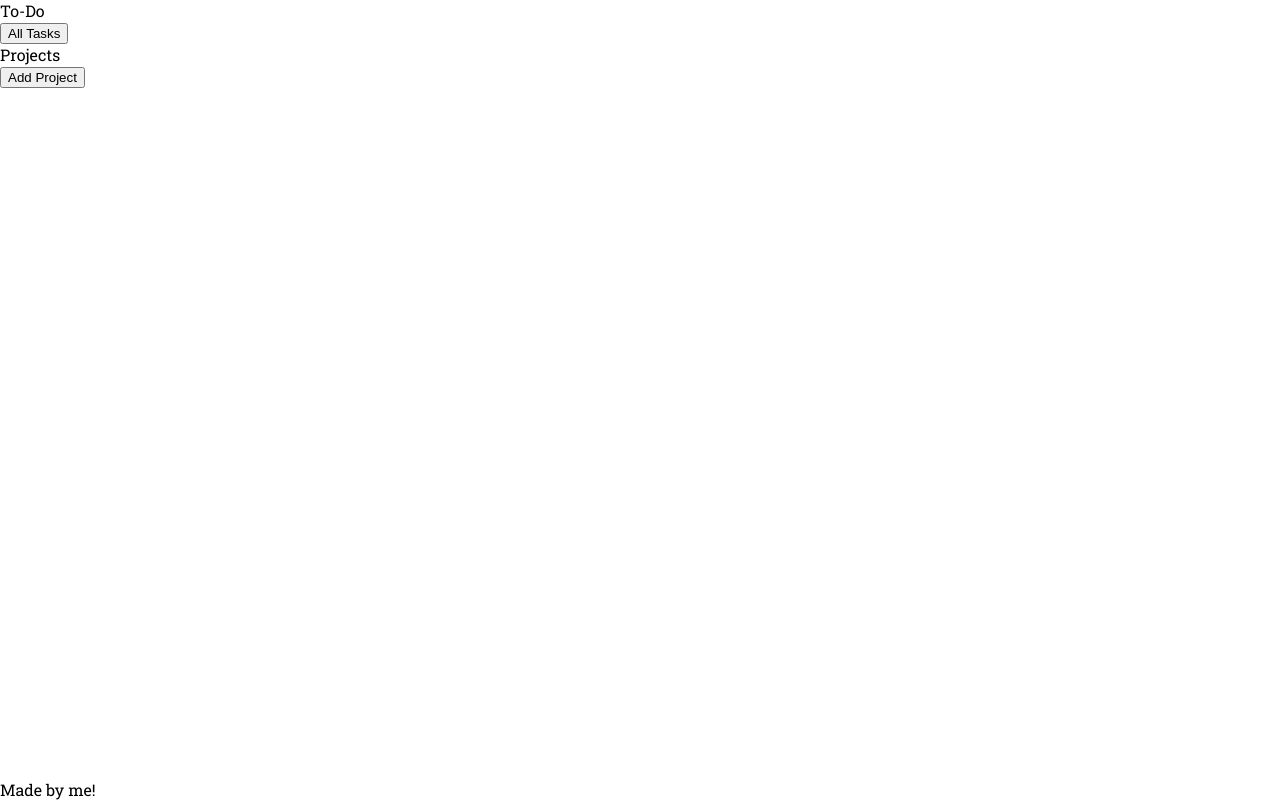
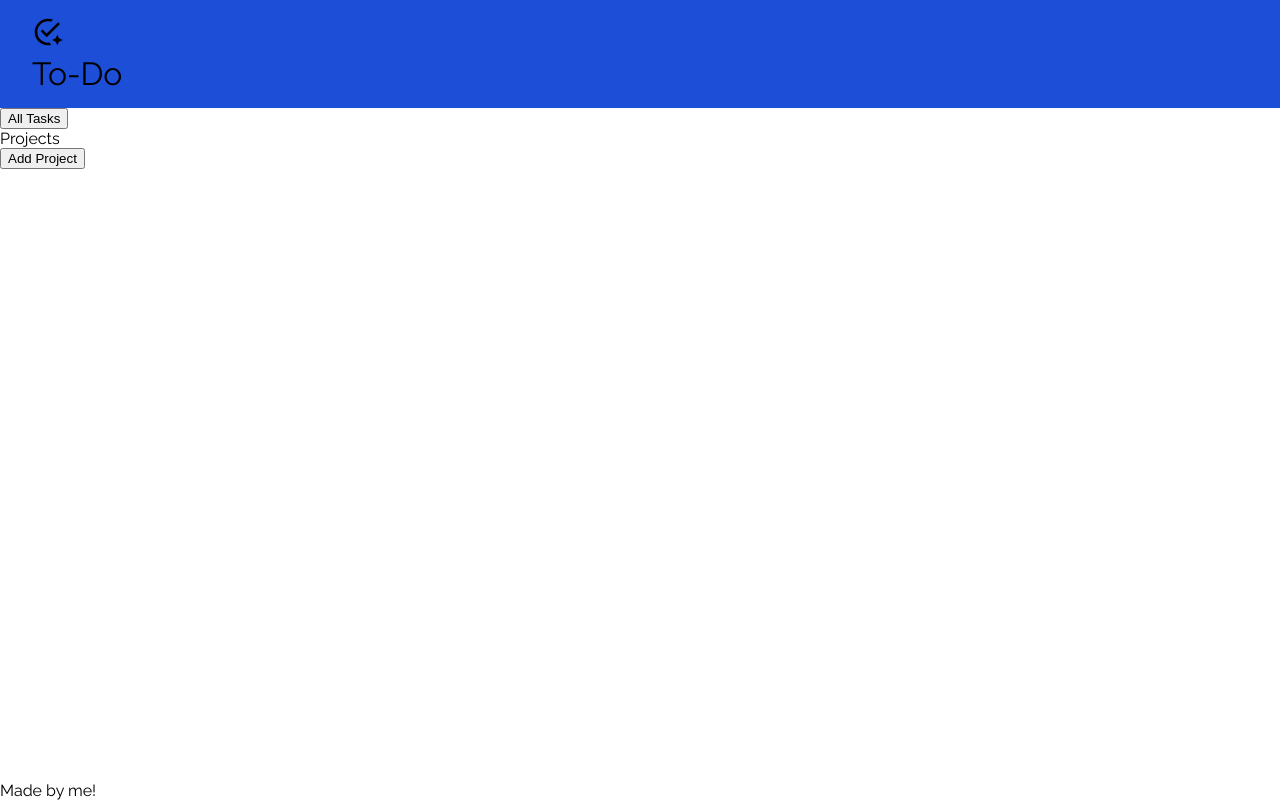
Before and after one commit to hnnhcmmngs/to-do, a website built with webpack: page src/index.html in a window 1280 px wide. Built offline with nearby package versions, Linux system fonts and the light colour scheme; a web font is replaced by a local one.

Commit message:
Add images module to load images
In order to work with webpack, a new images module has been created
so that any logos and images can be loaded and added to elements using
JavaScript. A logo has been added to the header to test that the module
works properly and images properly load.

```diff
--- a/package.json
+++ b/package.json
@@ -13,8 +13,11 @@
   "license": "ISC",
   "devDependencies": {
     "css-loader": "^7.1.1",
+    "file-loader": "^6.2.0",
+    "html-bundler-webpack-plugin": "^3.17.2",
     "html-webpack-plugin": "^5.6.0",
     "style-loader": "^4.0.0",
+    "url-loader": "^4.1.1",
     "webpack": "^5.91.0",
     "webpack-cli": "^5.1.4",
     "webpack-dev-server": "^5.0.4"
--- /dev/null
+++ b/src/images.js
@@ -0,0 +1,6 @@
+import task from "./img/task.svg";
+
+export const loadImages = () => {
+    const logo = document.querySelector("#logo");
+    logo.src = task;
+}
--- a/src/index.html
+++ b/src/index.html
@@ -6,7 +6,10 @@
     <title>To-Do</title>
 </head>
 <body>
-    <div id="header">To-Do</div>
+    <div id="header">
+        <img id="logo" height="32px" alt="Checkbox">
+        <div>To-Do</div>
+    </div>
     <div id="sidebar">
         <button id="alltasks">All Tasks</button>
         <div>Projects</div>
--- a/src/index.js
+++ b/src/index.js
@@ -3,6 +3,7 @@ import listeners from './listeners';
 import domHandler from './dom';
 import projects from './projects';
 import toDos from './todo';
+import { loadImages } from './images';
 
 projects.setProjectList(new Map(JSON.parse(localStorage.getItem("projectMap"))));
 let taskStorage = localStorage.getItem("taskList");
@@ -28,3 +29,5 @@ listeners.listenCloseExpand();
 listeners.listenCancelEdit();
 listeners.listenSubmitEdit();
 listeners.listenEditTitleInput();
+
+loadImages();
--- a/src/style.css
+++ b/src/style.css
@@ -1,4 +1,4 @@
-@import url('https://fonts.googleapis.com/css2?family=Roboto+Slab:wght@100..900&display=swap');
+@import url('https://fonts.googleapis.com/css2?family=Platypi:ital,wght@0,300..800;1,300..800&family=Raleway:ital,wght@0,100..900;1,100..900&display=swap');
 
 html {
     margin: 0;
@@ -7,7 +7,7 @@ html {
 }
 
 body {
-    font-family: "Roboto Slab", serif;
+    font-family: "Raleway", serif;
     margin: 0;
     width: 100%;
     height: 100%;
@@ -18,6 +18,9 @@ body {
 
 #header {
     grid-column: 1 / 3;
+    background-color: #1d4ed8;
+    padding: 16px 32px;
+    font-size: 32px;
 }
 
 #footer {
--- a/webpack.config.js
+++ b/webpack.config.js
@@ -25,6 +25,10 @@ module.exports = {
                 test: /\.css$/i,
                 use: ['style-loader', 'css-loader'],
             },
+            {
+                test: /\.(png|svg|jpg|jpeg|gif)$/i,
+                type: 'asset/resource',
+            },
         ],
     },
 };
```
Also changed, not shown: src/img/account.svg (added), src/img/controller.png (added), src/img/dirt.svg (added), src/img/task.svg (added), 1 other file.
